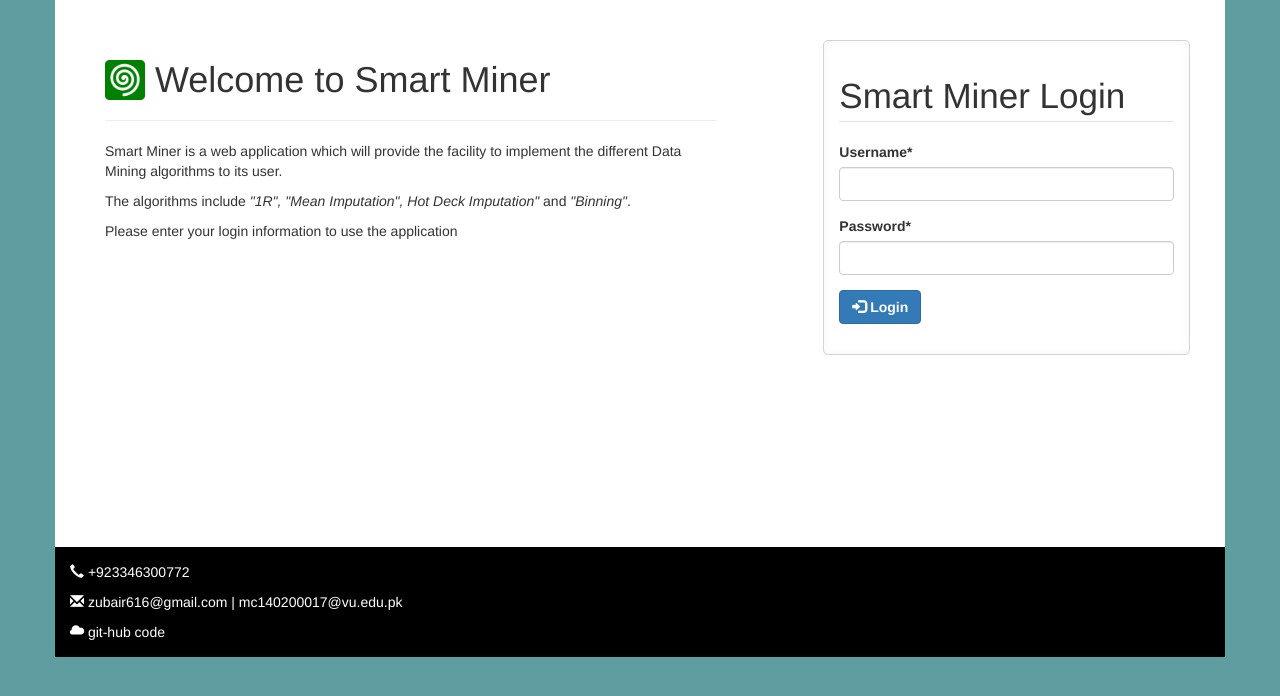
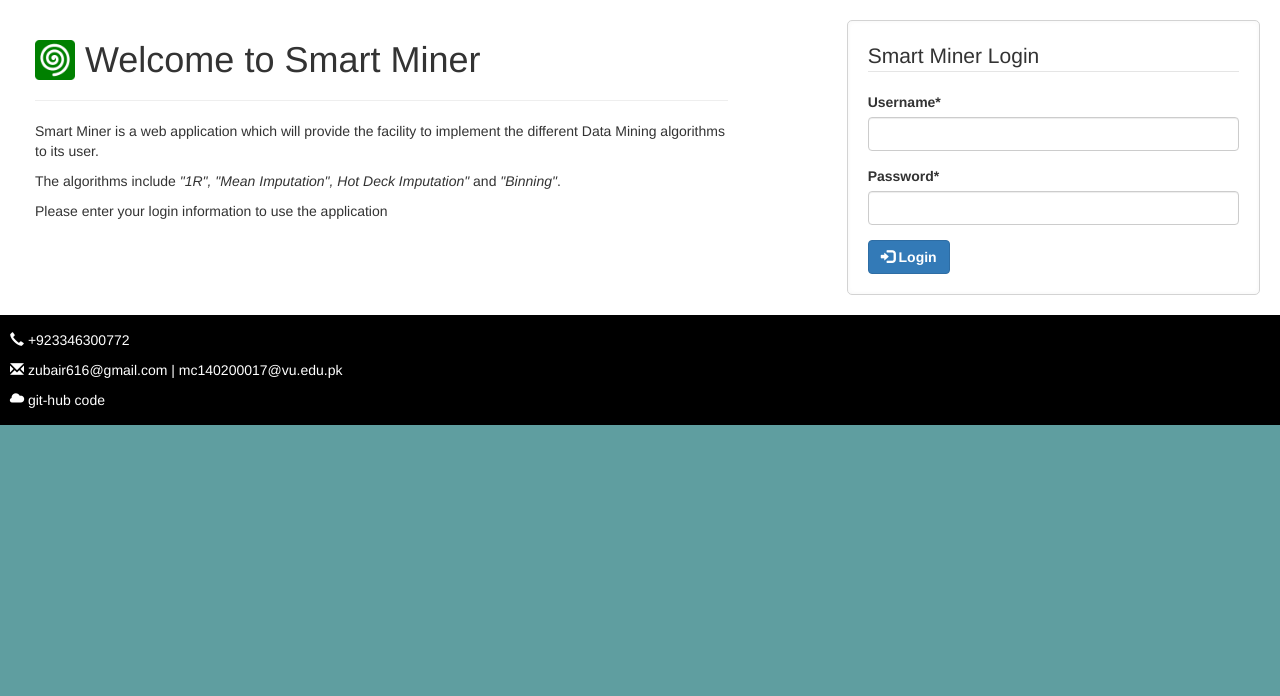
Before and after one commit to zubairakram/smart_miner_project, a Django app: page / in a window 1280 px wide. Shown: the top 696 px of the page. Run offline with Django 3.2, Linux system fonts and the light colour scheme; some libraries are stand-ins or nearby versions.

Commit message:
login page refined, logged-in user is now redirect to main page.

```diff
--- a/final_project/urls.py
+++ b/final_project/urls.py
@@ -20,8 +20,9 @@ from smart_miner import views
 
 urlpatterns = [
     url(r'^admin/', include(admin.site.urls)),
+
     url(r'^$', views.Login, name='login'),
     url(r'^logout/$', views.Logout, name='logout'),
-    url(r'^auth/$', views.auth_view, name='auth'),
+    #url(r'^auth/$', views.auth_view, name='auth'),
     url(r'^home/$', views.home, name='home'),
 ]
--- a/smart_miner/static/css/main.css
+++ b/smart_miner/static/css/main.css
@@ -1,35 +1,13 @@
-/* this is the custom stylesheet */
-
 body {
     background-color: cadetblue;
 }
 
-.container {
+.container-fluid {
     background-color: white;
 }
 
 #main_body {
-    margin-top: 20px;
     padding: 20px;
-    height: 527px;
-}
-
-#form {
-    padding: 30px;
-    border: lightgray solid 1px;
-    border-radius: 5px;
-    box-shadow: 0 0 10px whitesmoke inset;
-}
-
-#form legend {
-    font-size: 2.5em;
-}
-
-#login_error {
-    margin-top: 20px;
-    padding-left: 10px;
-    color: maroon;
-    border-radius: 5px;
 }
 
 #intro img {
@@ -38,20 +16,25 @@ body {
     height: 40px;
 }
 
-
-/* footer styles */
-
 #footer {
     color: white;
     background-color: black;
     padding: 10px;
 }
 
-#footer div {
-    padding: 5px;
+#footer div,
+#footer a {
+    color: white;
+    padding: 5px 0 5px 0;
 }
 
-#footer a {
-    color: white;
-    text-decoration: none;
+form {
+    border: solid 1px lightgrey;
+    border-radius: 5px;
+    padding: 20px;
+    box-shadow: 0 0 5px whitesmoke inset;
 }
+
+#error {
+    margin-top: 10px;
+}
--- a/smart_miner/static/js/main.js
+++ b/smart_miner/static/js/main.js
@@ -0,0 +1,14 @@
+$('document').ready(function () {
+    'use strict';
+    debugger;
+    var mainBodyHeight = $("#main_body").height(),
+        mainBodyPadding = $("main_body").css('padding-top'),
+        windowHeight = $(window).height(),
+        footerHeight = $("#footer").height();
+
+    if (windowHeight > mainBodyHeight) {
+        var marginTop = windowHeight - (footerHeight + mainBodyHeight + mainBodyPadding);
+        $("#footer").css("margin-top", marginTop);
+    }
+
+});
--- a/smart_miner/templates/base.html
+++ b/smart_miner/templates/base.html
@@ -18,9 +18,8 @@
 
 <body>
 
-    <div class="container">
-<!-- <div class="main"> -->
+    <div class="container-fluid">
+
 {% block content %} {% endblock %}
-<!-- </div> -->
 
 {% include "footer.html" %}
--- a/smart_miner/templates/footer.html
+++ b/smart_miner/templates/footer.html
@@ -16,7 +16,7 @@
 
 
 </div>
-
+<!-- /footer -->
 </div>
 <!-- /container -->
 
--- a/smart_miner/templates/home.html
+++ b/smart_miner/templates/home.html
@@ -4,7 +4,7 @@
 {% block content %}
 
 {% if user.is_authenticated %}
-    <p>Welcome, {{ user.username }}  <a href="{% url 'logout' %}">[logout]</a></p>
+    <h1>Welcome, {{ user.first_name }} {{ user.last_name }}  <a href="{% url 'logout' %}">[logout]</a></h1>
 {% endif %}
 
 {% endblock %}
--- a/smart_miner/templates/login.html
+++ b/smart_miner/templates/login.html
@@ -1,12 +1,12 @@
 {% extends "base.html" %} {% load crispy_forms_tags %} {% load staticfiles %} {% block title %} {{ block.super }} Login {% endblock%} {% block content %}
 
-<div id="main_body">
+<div id="main_body" class="row">
 
 
     <div id="intro" class="col-md-7">
         <h1>
 		<img src="{% static 'images/icon.png' %}" class="img-responsive"
-			alt="Smart Miner Logo"> Welcome to Smart Miner
+			alt="Smart Miner Logo">  Welcome to Smart Miner
 	</h1>
         <hr>
         <p>Smart Miner is a web application which will provide the facility to implement the different Data Mining algorithms to its user.</p>
@@ -19,7 +19,7 @@
     </div>
     <div id='form' class="col-md-4 col-md-offset-1">
         <div id='form_fieldset' class="row">
-            <form method="POST" action="{% url 'auth' %}">
+            <form method="POST" action="{% url 'login' %}">
                 {% csrf_token %}
                 <fieldset>
                     <legend>Smart Miner Login</legend>
@@ -35,9 +35,9 @@
 
         {% if error %}
 
-        <div id="login_error" class="row bg-danger">
+        <div id="error" class="row alert alert-danger" role="alert">
             <h5>
-			<span class="glyphicon glyphicon-remove-circle"></span> {{ error }}
+			<span class="glyphicon glyphicon-remove-circle"></span> <b>Alert!:</b> {{ error }}
 		</h5>
         </div>
 
--- a/smart_miner/views.py
+++ b/smart_miner/views.py
@@ -5,37 +5,37 @@ from smart_miner.forms import LoginForm
 from django.http.response import HttpResponseRedirect
 from django.contrib.auth.decorators import login_required
 
+
 def Login(request):
     form = LoginForm(request.POST or None)
     context = {
                'form' : form,
                'error': '',
     }
-    return render(request, 'login.html', context)
 
-def auth_view(request):
-    form = LoginForm(request.POST or None)
-    context = {
-               'form' : form,
-               'error': '',
-    }
+    # if method is POST
+    if request.method == "POST":
+        username = request.POST.get('username', '')
+        password = request.POST.get('password', '')
+        user = authenticate(username=username, password=password)
+        if user is not None:
+            if user.is_active:
+                login(request, user)
+                return HttpResponseRedirect('/')
+            else:
+                context['error'] = 'User is disabled'
+                return render(request, 'login.html', context)
+        else:
+            context['error'] = "Invalid Username / Password Please re-enter!"
+            return render(request, 'login.html', context)
 
-    username = request.POST.get('username', '')
-    password = request.POST.get('password', '')
-    user = authenticate(username=username, password=password)
+    # if method is GET
+    else:
+        if not request.user.is_authenticated():
+            return render(request, 'login.html', context)
+        else:
+            return HttpResponseRedirect('/home/')
 
-    if user is not None:
-        if user.is_active:
-            login(request, user)
-
-            #return render(request, 'home.html', {})
-            return HttpResponseRedirect('/home/')
-        else:
-            context['error'] = 'User is disabled'
-            return render(request, 'login.html', context)
-    else:
-        context['error'] = "username/password is incorrect!"
-        return render(request, 'login.html', context)
 
 
 def Logout(request):
```
